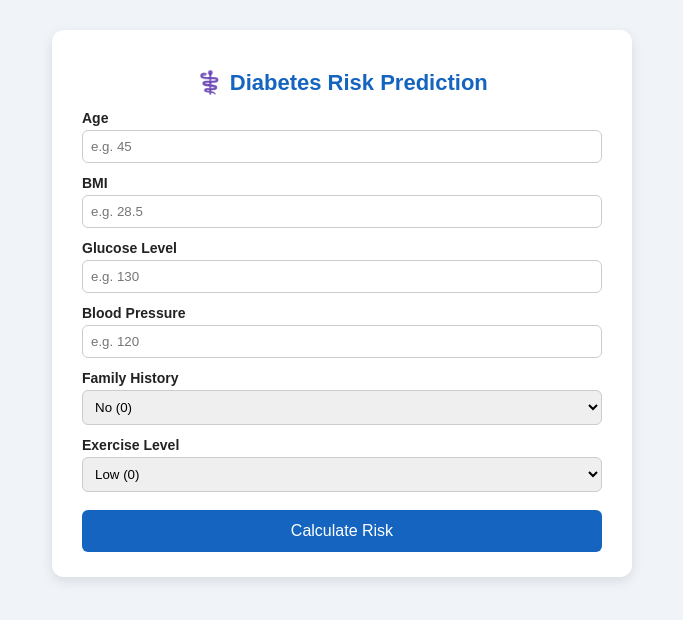
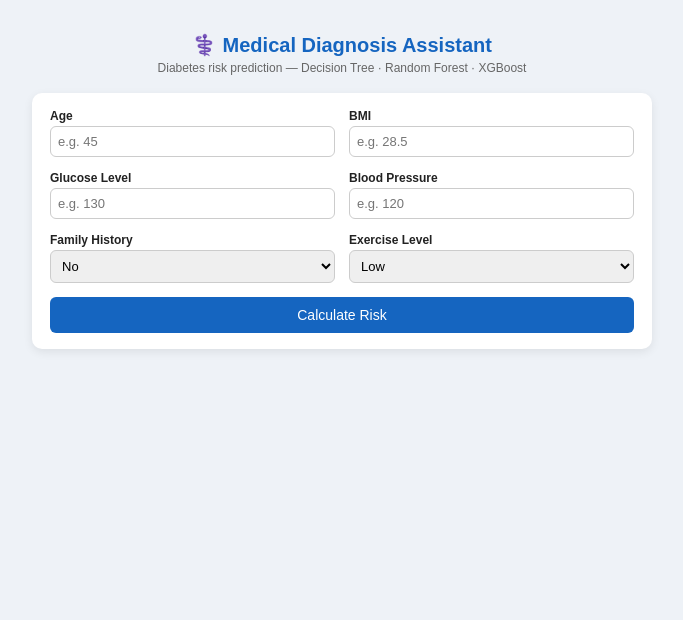
Before and after one commit to vagifrasulzade/Python_AI-Practice, a Django app: template Task12/predictor/templates/predictor/index.html in a window 1280 px wide. Shown: the top 620 px of the page, without its empty margins (298-981 px from the left). Run offline with Django 5.2, Linux system fonts and the light colour scheme; the template is opened without the code that fills it, so the values that code supplies are empty; parts of the project's set-up code (start-up, migrations or seed data) failed here and were passed over.

Commit message:
PythonAI task12

```diff
--- a/Task12/medical_diagnosis/urls.py
+++ b/Task12/medical_diagnosis/urls.py
@@ -19,5 +19,5 @@ from django.urls import path, include
 
 urlpatterns = [
     path('admin/', admin.site.urls),
-    path('predict/', include('predictor.urls')),
+    path('', include('predictor.urls')),
 ]
--- a/Task12/predictor/static/predictor/css/style.css
+++ b/Task12/predictor/static/predictor/css/style.css
@@ -1,104 +1,134 @@
+* { box-sizing: border-box; }
+
 body {
     font-family: Arial, sans-serif;
-    background: #f0f4f8;
+    background: #eef2f7;
     margin: 0;
-    padding: 30px;
+    padding: 20px 12px;
     color: #222;
+    font-size: 13px;
 }
 
-.box {
-    max-width: 520px;
+.page {
+    max-width: 620px;
     margin: 0 auto;
-    background: #fff;
-    padding: 25px 30px;
-    border-radius: 12px;
-    box-shadow: 0 4px 12px rgba(0, 0, 0, 0.1);
 }
 
 h1 {
     text-align: center;
     color: #1565c0;
-    font-size: 22px;
+    margin-bottom: 4px;
+    font-size: 20px;
+}
+
+.subtitle {
+    text-align: center;
+    color: #666;
+    margin-top: 0;
+    margin-bottom: 18px;
+    font-size: 12px;
+}
+
+.card {
+    background: #fff;
+    padding: 16px 18px;
+    border-radius: 10px;
+    box-shadow: 0 3px 10px rgba(0, 0, 0, 0.08);
+    margin-bottom: 16px;
+}
+
+h2 {
+    color: #1565c0;
+    margin-top: 0;
+    font-size: 16px;
+    text-align: center;
+}
+
+/* form */
+.grid-form {
+    display: grid;
+    grid-template-columns: repeat(2, 1fr);
+    gap: 14px;
 }
 
 label {
     display: block;
-    margin-top: 12px;
     font-weight: bold;
-    font-size: 14px;
+    font-size: 12px;
+    margin-bottom: 3px;
 }
 
-input,
-select {
+input, select {
     width: 100%;
-    padding: 8px;
-    margin-top: 4px;
+    padding: 7px;
     border: 1px solid #ccc;
     border-radius: 6px;
-    box-sizing: border-box;
+    font-size: 13px;
 }
 
 button {
     width: 100%;
-    margin-top: 18px;
-    padding: 12px;
+    margin-top: 14px;
+    padding: 10px;
     background: #1565c0;
     color: #fff;
     border: none;
     border-radius: 6px;
-    font-size: 16px;
+    font-size: 14px;
     cursor: pointer;
 }
 
-button:hover {
-    background: #0d47a1;
+button:hover { background: #0d47a1; }
+
+/* charts grid */
+.charts {
+    display: grid;
+    grid-template-columns: repeat(2, 1fr);
+    gap: 12px;
+    margin-top: 10px;
 }
 
-.result {
-    margin-top: 25px;
-    text-align: center;
+.chart img {
+    width: 100%;
+    border: 1px solid #e5e5e5;
+    border-radius: 8px;
+    background: #fff;
 }
 
-.big {
-    font-size: 40px;
+/* probability bars */
+.bars { margin-top: 18px; }
+
+.bar-row { margin: 10px 0; }
+
+.bar-row span {
+    font-size: 14px;
     font-weight: bold;
-    color: #c62828;
-}
-
-.sub {
-    color: #555;
-    margin-bottom: 15px;
-}
-
-.bar-row {
-    text-align: left;
-    margin: 10px 0;
 }
 
 .bar-bg {
     background: #e0e0e0;
     border-radius: 6px;
-    height: 24px;
+    height: 20px;
     width: 100%;
     overflow: hidden;
+    margin-top: 4px;
 }
 
 .bar-fill {
     background: #1565c0;
-    height: 24px;
-    color: #fff;
-    font-size: 13px;
-    line-height: 24px;
-    text-align: right;
-    padding-right: 6px;
-    box-sizing: border-box;
+    height: 20px;
 }
 
 .acc {
-    margin-top: 20px;
+    margin-top: 18px;
     font-size: 13px;
     color: #444;
-    background: #f5f5f5;
-    padding: 10px 14px;
+    background: #f5f7fa;
+    padding: 12px 14px;
     border-radius: 6px;
+    line-height: 1.6;
 }
+
+@media (max-width: 640px) {
+    .grid-form, .charts { grid-template-columns: 1fr; }
+}
--- a/Task12/predictor/templates/predictor/index.html
+++ b/Task12/predictor/templates/predictor/index.html
@@ -4,75 +4,101 @@
 <head>
     <meta charset="UTF-8">
     <meta name="viewport" content="width=device-width, initial-scale=1.0">
-    <title>Diabetes Risk Prediction</title>
-    <link rel="stylesheet" href="{% static 'predictor/css/style.css' %}">
+    <title>Medical Diagnosis Assistant</title>
+    <link rel="stylesheet" href="{% static 'predictor/css/style.css' %}?v=3">
 </head>
 <body>
-    <div class="box">
-        <h1>⚕️ Diabetes Risk Prediction</h1>
+    <div class="page">
+        <h1>⚕️ Medical Diagnosis Assistant</h1>
+        <p class="subtitle">Diabetes risk prediction — Decision Tree · Random Forest · XGBoost</p>
 
+        <div class="card">
             <form method="post">
                 {% csrf_token %}
-
+                <div class="grid-form">
+                    <div>
                         <label>Age</label>
                         <input type="number" name="age" placeholder="e.g. 45" required>
-
+                    </div>
+                    <div>
                         <label>BMI</label>
                         <input type="number" step="0.1" name="bmi" placeholder="e.g. 28.5" required>
-
+                    </div>
+                    <div>
                         <label>Glucose Level</label>
                         <input type="number" step="0.1" name="glucose" placeholder="e.g. 130" required>
-
+                    </div>
+                    <div>
                         <label>Blood Pressure</label>
                         <input type="number" step="0.1" name="bp" placeholder="e.g. 120" required>
-
+                    </div>
+                    <div>
                         <label>Family History</label>
                         <select name="family">
-                <option value="0">No (0)</option>
-                <option value="1">Yes (1)</option>
+                            <option value="0">No</option>
+                            <option value="1">Yes</option>
                         </select>
-
+                    </div>
+                    <div>
                         <label>Exercise Level</label>
                         <select name="exercise">
-                <option value="0">Low (0)</option>
-                <option value="1">Medium (1)</option>
-                <option value="2">High (2)</option>
+                            <option value="1">Low</option>
+                            <option value="2">Medium</option>
+                            <option value="3">High</option>
                         </select>
-
+                    </div>
+                </div>
                 <button type="submit">Calculate Risk</button>
             </form>
+        </div>
 
         {% if result %}
-        <div class="result">
-            <div class="sub">Your diabetes risk (XGBoost model):</div>
-            <div class="big">{{ result.xgb }}%</div>
+        <div class="card">
+            <h2>🧠 Your result: {{ result.xgb }}% risk (XGBoost)</h2>
 
-            <div class="bar-row">
-                <div>Decision Tree: {{ result.tree }}%</div>
-                <div class="bar-bg">
-                    <div class="bar-fill" style="width: {{ result.tree }}%;">{{ result.tree }}%</div>
+            <div class="charts">
+                <div class="chart">
+                    <img src="{% static 'predictor/images/user_gauge.png' %}?t={{ stamp }}" alt="Risk gauge">
+                </div>
+                <div class="chart">
+                    <img src="{% static 'predictor/images/user_shap.png' %}?t={{ stamp }}" alt="Personal SHAP">
                 </div>
             </div>
 
+            <div class="bars">
                 <div class="bar-row">
-                <div>Random Forest: {{ result.forest }}%</div>
-                <div class="bar-bg">
-                    <div class="bar-fill" style="width: {{ result.forest }}%;">{{ result.forest }}%</div>
+                    <span>Decision Tree: {{ result.tree }}%</span>
+                    <div class="bar-bg"><div class="bar-fill" style="width: {{ result.tree }}%;"></div></div>
                 </div>
+                <div class="bar-row">
+                    <span>Random Forest: {{ result.forest }}%</span>
+                    <div class="bar-bg"><div class="bar-fill" style="width: {{ result.forest }}%;"></div></div>
                 </div>
-
                 <div class="bar-row">
-                <div>XGBoost: {{ result.xgb }}%</div>
-                <div class="bar-bg">
-                    <div class="bar-fill" style="width: {{ result.xgb }}%;">{{ result.xgb }}%</div>
+                    <span>XGBoost: {{ result.xgb }}%</span>
+                    <div class="bar-bg"><div class="bar-fill" style="width: {{ result.xgb }}%;"></div></div>
                 </div>
             </div>
 
             <div class="acc">
-                <b>Model test accuracy:</b><br>
-                Decision Tree: {{ result.tree_acc }}% &nbsp;|&nbsp;
-                Random Forest: {{ result.forest_acc }}% &nbsp;|&nbsp;
-                XGBoost: {{ result.xgb_acc }}%
+                <b>Test accuracy / AUC:</b>
+                Decision Tree {{ result.tree_acc }}% ({{ result.tree_auc }}) ·
+                Random Forest {{ result.forest_acc }}% ({{ result.forest_auc }}) ·
+                XGBoost {{ result.xgb_acc }}% ({{ result.xgb_auc }})
+            </div>
+        </div>
+
+        <div class="card">
+            <h2>📊 Model & Data Analysis</h2>
+            <div class="charts">
+                <div class="chart"><img src="{% static 'predictor/images/feature_importance.png' %}" alt="Feature Importance"></div>
+                <div class="chart"><img src="{% static 'predictor/images/roc_curve.png' %}" alt="ROC Curve"></div>
+                <div class="chart"><img src="{% static 'predictor/images/confusion_matrix.png' %}" alt="Confusion Matrix"></div>
+                <div class="chart"><img src="{% static 'predictor/images/model_comparison.png' %}" alt="Model Comparison"></div>
+                <div class="chart"><img src="{% static 'predictor/images/shap_summary.png' %}" alt="SHAP Summary"></div>
+                <div class="chart"><img src="{% static 'predictor/images/population_risk.png' %}" alt="Population Risk"></div>
+                <div class="chart"><img src="{% static 'predictor/images/correlation_heatmap.png' %}" alt="Correlation Heatmap"></div>
+                <div class="chart"><img src="{% static 'predictor/images/risk_trend.png' %}" alt="Risk Trend"></div>
             </div>
         </div>
         {% endif %}
```
Also changed, not shown: Task12/predictor/ml.py (+117 -41 lines), Task12/predictor/train.py (added, +204 -0 lines), Task12/predictor/views.py (+10 -2 lines), Task12/predictor/static/predictor/images/confusion_matrix.png (added), Task12/predictor/static/predictor/images/correlation_heatmap.png (added), Task12/predictor/static/predictor/images/feature_importance.png (added), Task12/predictor/static/predictor/images/model_comparison.png (added), Task12/predictor/static/predictor/images/population_risk.png (added), Task12/predictor/static/predictor/images/risk_trend.png (added), Task12/predictor/static/predictor/images/roc_curve.png (added), Task12/predictor/static/predictor/images/shap_summary.png (added), Task12/predictor/static/predictor/images/user_gauge.png (added), Task12/predictor/static/predictor/images/user_shap.png (added), 2 other files. Lines whose indentation alone changed are shown as unchanged.
